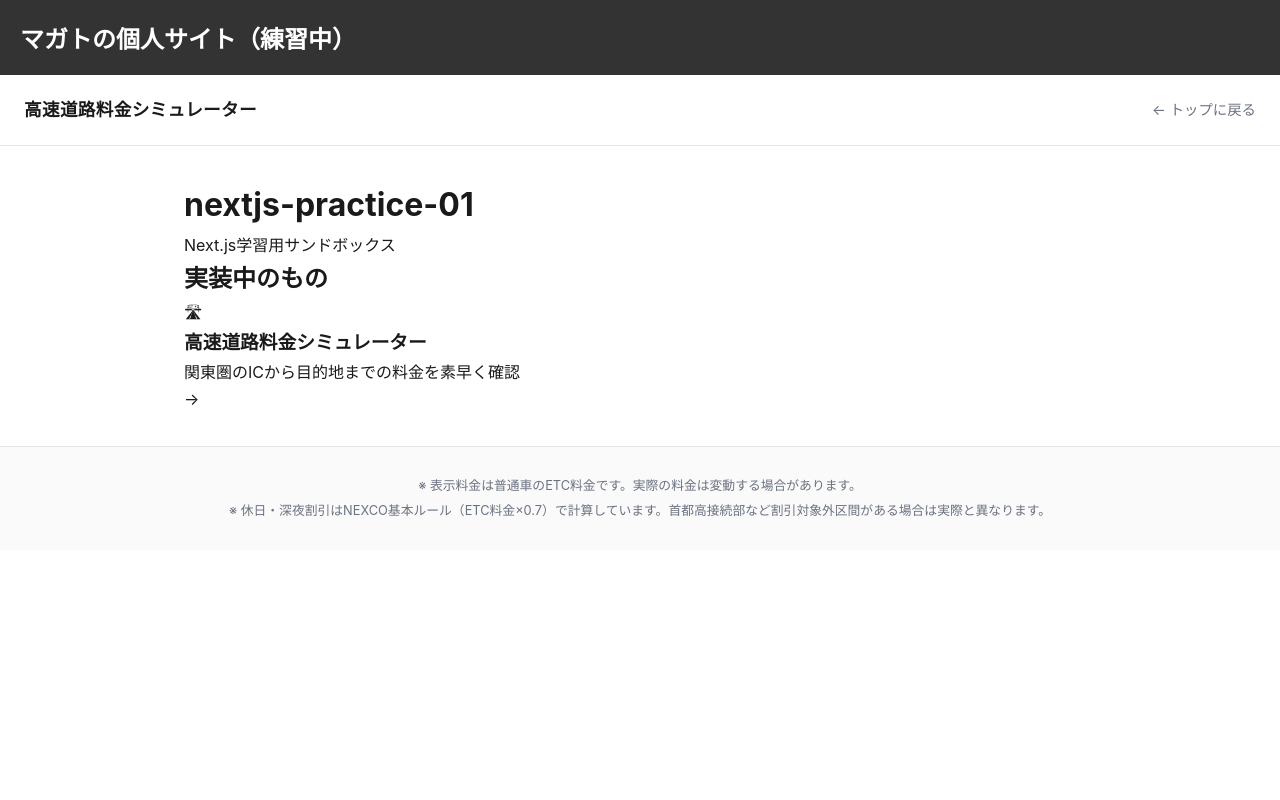
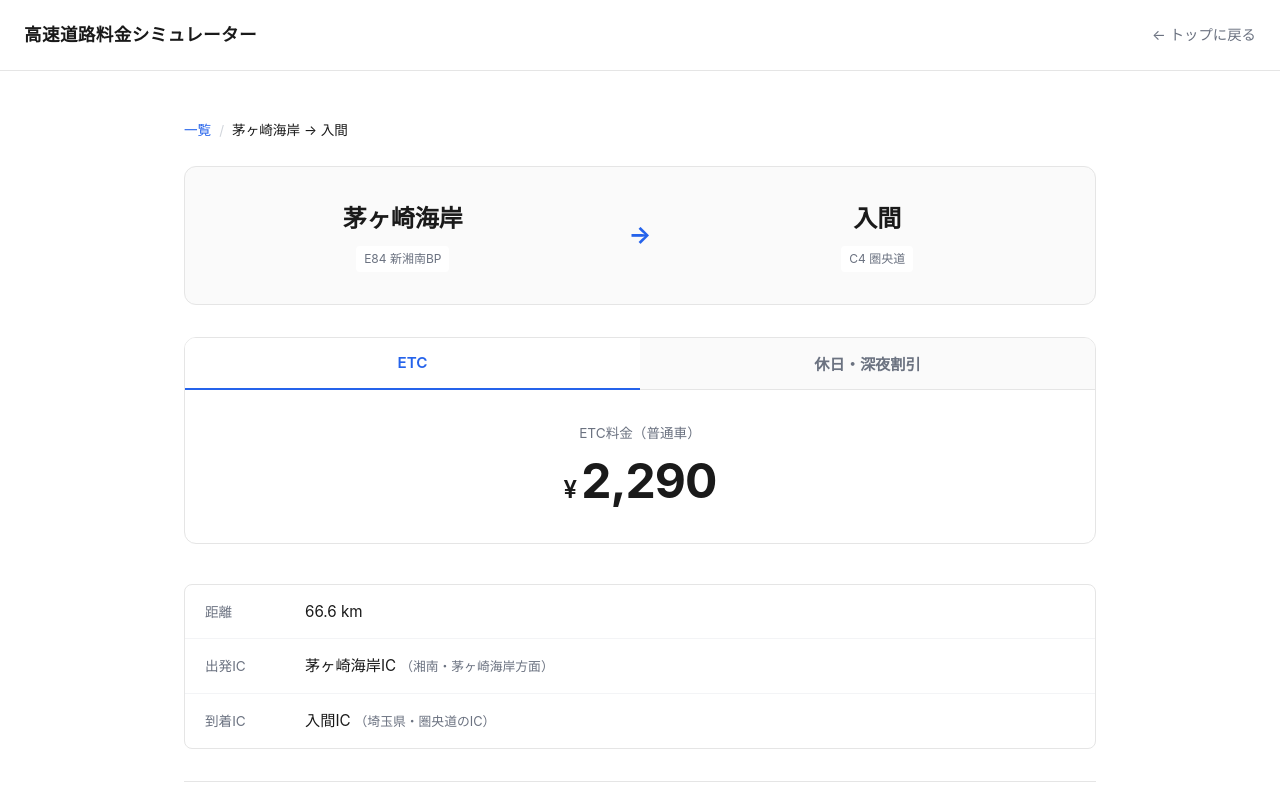
Before and after one commit to teo2468/nextjs-practice-01, a Next.js app: page /highway/chigasakikaigan/iruma in a window 1280 px wide. Shown: the top 800 px of the page. Built offline with nearby package versions, Linux system fonts and the light colour scheme.

Commit message:
fix: トップページとレイアウトをサンドボックス入口に差し替え、詳細ページを復元

```diff
--- a/app/highway/[from]/[to]/page.tsx
+++ b/app/highway/[from]/[to]/page.tsx
@@ -1,32 +1,150 @@
+import { notFound } from 'next/navigation';
 import Link from 'next/link';
+import type { Metadata } from 'next';
+import {
+  ics,
+  getICById,
+  getRoute,
+  getAllRoutePairs,
+  calcDiscountedFare,
+} from '@/lib/highway';
+import { FareTabs } from '@/components/highway/FareTabs';
 import styles from './page.module.css';
 
-export default function Home() {
+// ============================================
+// 型定義：URLパラメータの形
+// ============================================
+type Params = {
+  from: string;
+  to: string;
+};
+
+// ============================================
+// 1. generateStaticParams：ビルド時に静的生成するURLパターンを宣言
+// ============================================
+export function generateStaticParams(): Params[] {
+  // lib/highway.ts の getAllRoutePairs() が 29×2=58 ペアを返す
+  return getAllRoutePairs();
+}
+
+// ============================================
+// 2. generateMetadata：各ページのタイトル・description を動的生成
+// ============================================
+export async function generateMetadata({
+  params,
+}: {
+  params: Promise<Params>;
+}): Promise<Metadata> {
+  const { from, to } = await params;
+  const fromIC = getICById(from);
+  const toIC = getICById(to);
+
+  if (!fromIC || !toIC) {
+    return { title: 'ルートが見つかりません' };
+  }
+
+  // canonical URL：辞書順で小さい方を正規URLとする
+  // 例: takasaki → nasu と nasu → takasaki のどちらにアクセスしても
+  //     canonical は nasu/takasaki（n < t）になる
+  const [a, b] = [from, to].sort();
+  const canonicalPath = `/highway/${a}/${b}`;
+
+  return {
+    title: `${fromIC.name} → ${toIC.name}`,
+    description: `${fromIC.name}IC（${fromIC.road}）から${toIC.name}IC（${toIC.road}）までの高速道路料金・距離を確認できます。`,
+    alternates: {
+      canonical: canonicalPath,
+    },
+  };
+}
+
+// ============================================
+// 3. ページ本体
+// ============================================
+export default async function RoutePage({
+  params,
+}: {
+  params: Promise<Params>;
+}) {
+  const { from, to } = await params;
+
+  // 不正なパラメータチェック
+  if (from === to) {
+    notFound();
+  }
+
+  const fromIC = getICById(from);
+  const toIC = getICById(to);
+  const route = getRoute(from, to);
+
+  if (!fromIC || !toIC || !route) {
+    notFound();
+  }
+
+  const discountedFare = calcDiscountedFare(route.etc);
+
+  // 反対方向のリンク用
+  const reverseHref = `/highway/${to}/${from}`;
+
   return (
-    <main className={styles.main}>
-      <div className={styles.container}>
-        <header className={styles.header}>
-          <h1 className={styles.title}>nextjs-practice-01</h1>
-          <p className={styles.subtitle}>Next.js学習用サンドボックス</p>
-        </header>
+    <div className={styles.page}>
+      {/* パンくず */}
+      <nav className={styles.breadcrumb}>
+        <Link href="/highway" className={styles.breadcrumbLink}>
+          一覧
+        </Link>
+        <span className={styles.breadcrumbSep}>/</span>
+        <span className={styles.breadcrumbCurrent}>
+          {fromIC.name} → {toIC.name}
+        </span>
+      </nav>
 
-        <div className={styles.divider} />
+      {/* ルートヘッダー */}
+      <header className={styles.routeHeader}>
+        <div className={styles.routeIc}>
+          <div className={styles.icName}>{fromIC.name}</div>
+          <div className={styles.icRoad}>{fromIC.road}</div>
+        </div>
+        <div className={styles.routeArrow}>→</div>
+        <div className={styles.routeIc}>
+          <div className={styles.icName}>{toIC.name}</div>
+          <div className={styles.icRoad}>{toIC.road}</div>
+        </div>
+      </header>
 
-        <section className={styles.section}>
-          <h2 className={styles.sectionTitle}>実装中のもの</h2>
+      {/* 料金タブUI（クライアントコンポーネント） */}
+      <section className={styles.fareSection}>
+        <FareTabs etc={route.etc} discounted={discountedFare} />
+      </section>
 
-          <Link href="/highway" className={styles.card}>
-            <div className={styles.cardIcon}>🛣</div>
-            <div className={styles.cardBody}>
-              <h3 className={styles.cardTitle}>高速道路料金シミュレーター</h3>
-              <p className={styles.cardDescription}>
-                関東圏のICから目的地までの料金を素早く確認
-              </p>
-            </div>
-            <div className={styles.cardArrow}>→</div>
-          </Link>
-        </section>
-      </div>
-    </main>
+      {/* メタ情報 */}
+      <section className={styles.metaSection}>
+        <dl className={styles.metaList}>
+          <div className={styles.metaItem}>
+            <dt className={styles.metaLabel}>距離</dt>
+            <dd className={styles.metaValue}>{route.distance_km} km</dd>
+          </div>
+          <div className={styles.metaItem}>
+            <dt className={styles.metaLabel}>出発IC</dt>
+            <dd className={styles.metaValue}>
+              {fromIC.name}IC<span className={styles.metaSub}>（{fromIC.description}）</span>
+            </dd>
+          </div>
+          <div className={styles.metaItem}>
+            <dt className={styles.metaLabel}>到着IC</dt>
+            <dd className={styles.metaValue}>
+              {toIC.name}IC<span className={styles.metaSub}>（{toIC.description}）</span>
+            </dd>
+          </div>
+        </dl>
+      </section>
+
+      {/* 反対方向ルートへの導線 */}
+      <section className={styles.reverseSection}>
+        <Link href={reverseHref} className={styles.reverseLink}>
+          ← {toIC.name} → {fromIC.name} のルートを見る
+        </Link>
+      </section>
+    </div>
   );
 }
--- a/app/layout.tsx
+++ b/app/layout.tsx
@@ -13,8 +13,8 @@ const geistMono = Geist_Mono({
 });
 
 export const metadata: Metadata = {
-  title: "Create Next App",
-  description: "Generated by create next app",
+  title: "nextjs-practice-01",
+  description: "Next.js学習用サンドボックス",
 };
 
 export default function RootLayout({
@@ -24,9 +24,7 @@ export default function RootLayout({
 }>) {
   return (
     <html lang="en" className={`${geistSans.variable} ${geistMono.variable}`}>
-      <body><header style={{ padding: "20px", background: "#333", color: "white" }}>
-  <h2>マガトの個人サイト（練習中）</h2>
-</header>{children}</body>
+      <body>{children}</body>
     </html>
   );
 }
```
Also changed, not shown: app/page.tsx (+27 -9 lines).
